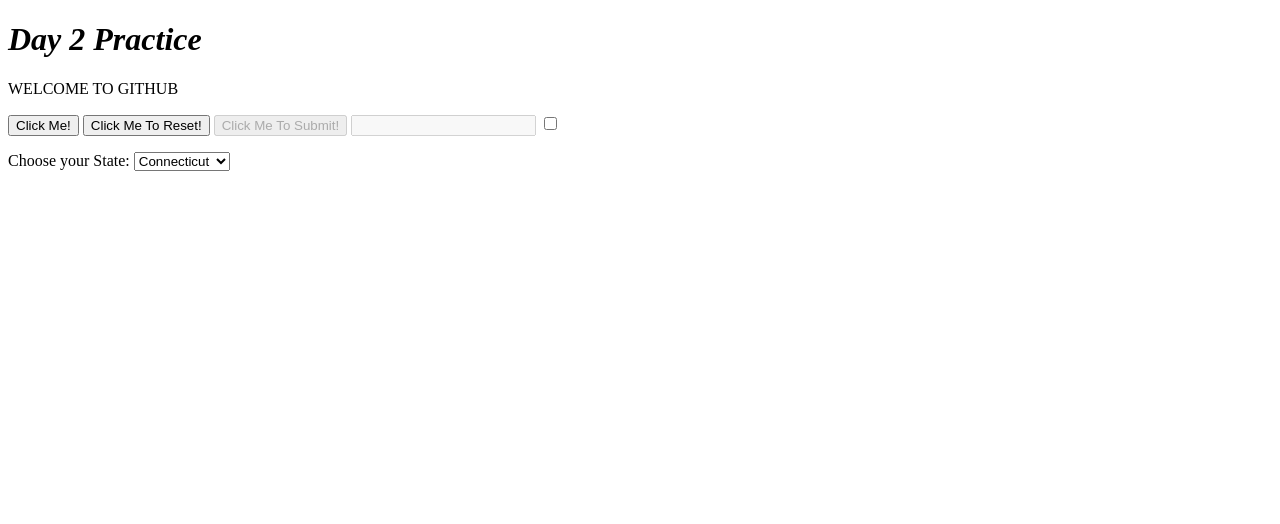
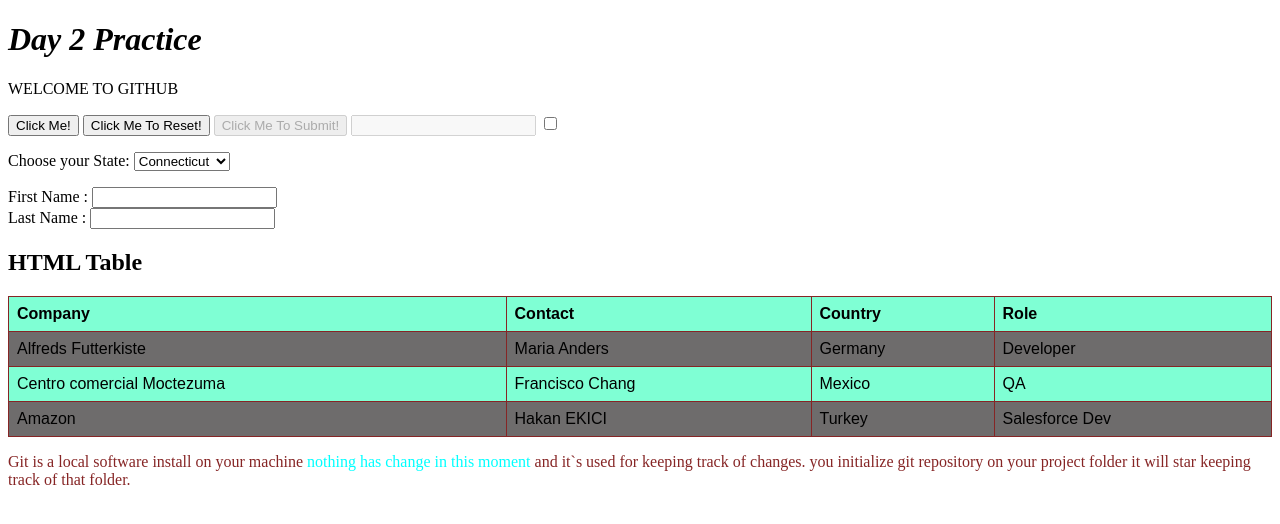
Before and after one commit to hakurt05/FrontEnd, a plain HTML site: page Practice.html in a window 1280 px wide. Drawn offline with Linux system fonts and the light colour scheme.

Commit message:
Table br div span styling

```diff
--- a/Practice.html
+++ b/Practice.html
@@ -1,19 +1,17 @@
 <!DOCTYPE html>
 <html lang="en">
   <head>
-    <meta charset="UTF-8">
-    <meta http-equiv="X-UA-Compatible" content="IE=edge">
-    <meta name="viewport" content="width=device-width, initial-scale=1.0">
+    <meta charset="UTF-8" />
+    <meta http-equiv="X-UA-Compatible" content="IE=edge" />
+    <meta name="viewport" content="width=device-width, initial-scale=1.0" />
     <title>Practice</title>
   </head>
   <body>
+    <h1>
+      <b><i>Day 2 Practice</i> </b>
+    </h1>
 
-<h1><b><i>Day 2 Practice</i> </b> </h1>
-
-
-<p>WELCOME TO GITHUB
-
-</p>
+    <p>WELCOME TO GITHUB</p>
 
     <!-- here is how we can use button element -->
 
@@ -21,18 +19,100 @@
     <button type="reset">Click Me To Reset!</button>
     <button type="submit" disabled>Click Me To Submit!</button>
 
-<input type="text" disabled>
+    <input type="text" disabled />
 
-<input type="checkbox" name="Done" id="Yes">
+    <input type="checkbox" name="Done" id="Yes" />
 
-<p><label for="State">Choose your State:</label>
+    <p>
+      <label for="State">Choose your State:</label>
       <select name="State" id="State">
         <option value="CT">Connecticut</option>
         <option value="NY">New York</option>
         <option value="VA">Virginia</option>
         <option value="LA">Los Angeles</option>
-  </select> </p>
+      </select>
+    </p>
 
+    <!-- Create text input field with label message of the day -->
+    <!-- how to break lines up so it can show in next Line -->
+
+    <div>
+      <label for="FirstName">First Name :</label>
+      <input type="text" id="firstName" />
+    </div>
+
+    <div>
+      <label for="LastName">Last Name : </label>
+      <input type="text" id="lastName" />
+    </div>
+    <!DOCTYPE html>
+<html>
+<head>
+<style >
+table {
+  font-family: Arial, Helvetica, sans-serif;
+  border-collapse: collapse;
+  width: 100%;
+}
+
+td, th {
+  border: 1px solid #862525;
+  text-align: left;
+  padding: 8px;
+}
+
+tr:nth-child(even) {
+  background-color: #6e6c6c;
+}
+</style>
+</head>
+<body>
+
+<h2>HTML Table</h2>
+
+<table style="background-color: aquamarine;">
+  <tr>
+    <th>Company</th>
+    <th>Contact</th>
+    <th>Country</th>
+    <th>Role</th>
+  </tr>
+  <tr>
+    <td>Alfreds Futterkiste</td>
+    <td>Maria Anders</td>
+    <td>Germany</td>
+    <td>Developer</td>
+  </tr>
+  <tr>
+    <td>Centro comercial Moctezuma</td>
+    <td>Francisco Chang</td>
+    <td>Mexico</td>
+    <td>QA</td>
+  </tr>
+  <tr>
+    <td>Amazon</td>
+    <td>Hakan EKICI</td>
+    <td>Turkey</td>
+    <td>Salesforce Dev</td>
+  </tr>
+
+</table>
+
+<!-- Create a paragraph element, add text and color one word -->
+
+<p style="color: #862525;">
+ Git is a local software install on your machine
+ <span style="color: aqua;"> nothing has change in this moment</span>
+and it`s used for keeping track of changes.
+you initialize git repository on your project folder
+it will star keeping track of that folder.
+
+
+
+</p>
 
 </body>
 </html>
+
+  </body>
+</html>
```
Lines whose indentation alone changed are shown as unchanged.
